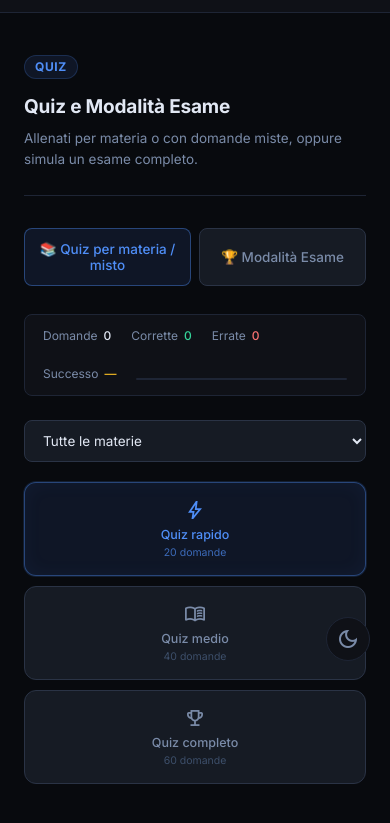
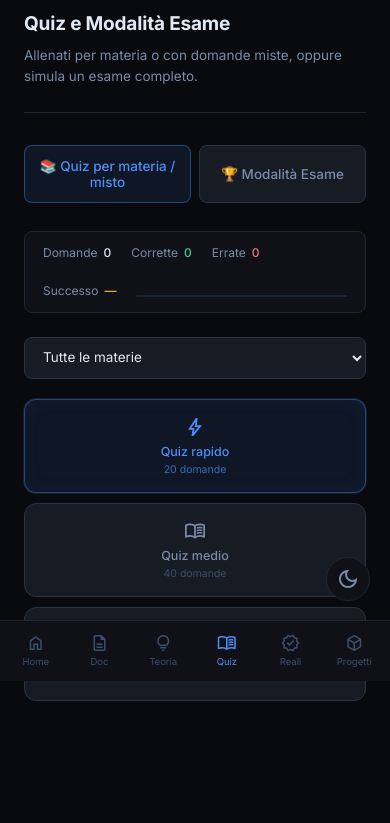
Before and after one commit to Pinas-coder/quiz-platform, a plain HTML site: page webpages/quiz.html in a window 390 px wide. Shown: the part 163-986 px from the top of the page. Drawn offline with nearby package versions, Linux system fonts and the light colour scheme.

Commit message:
salvataggio

```diff
--- a/design/style.css
+++ b/design/style.css
@@ -275,11 +275,11 @@
 .intro-card h2 { font-size: 18px; font-weight: 600; margin-bottom: .75rem; }
 .intro-card p  { font-size: 13px; color: var(--text2); margin-bottom: 1.5rem; line-height: 1.7; }
 
-.theme-toggle { position: fixed; bottom: 20px; right: 20px; width: 44px; height: 44px; border-radius: 50%; background: var(--surface); border: 1px solid var(--border); color: var(--text2); cursor: pointer; display: flex; align-items: center; justify-content: center; z-index: 300; }
+.theme-toggle { position: fixed; bottom: 80px; right: 20px; width: 44px; height: 44px; border-radius: 50%; background: var(--surface); border: 1px solid var(--border); color: var(--text2); cursor: pointer; display: flex; align-items: center; justify-content: center; z-index: 300; }
 .theme-toggle:hover { color: var(--accent); border-color: var(--accent); }
 
 .back-to-top {
-  position: fixed; bottom: 20px; right: 74px;
+  position: fixed; bottom: 80px; right: 74px;
   width: 44px; height: 44px; border-radius: 50%;
   background: var(--surface); border: 1px solid var(--border); color: var(--text2);
   cursor: pointer; display: flex; align-items: center; justify-content: center; z-index: 300;
@@ -290,7 +290,7 @@
 .back-to-top:hover { color: var(--accent); border-color: var(--accent); }
 
 @media (max-width: 780px) {
-  .back-to-top { bottom: 20px; right: 74px; }
+  .back-to-top { bottom: 80px; right: 74px; }
 }
 
 @media (max-width: 780px) {
@@ -419,3 +419,57 @@
   .site-nav-inner { flex-direction: column; align-items: flex-start; gap: .6rem; }
   .site-nav-links { width: 100%; }
 }
+/* ═══════════════════════════════════════════════════════════════════
+   BOTTOM NAV MOBILE — sostituisce il menu header sotto i 700px
+   ═══════════════════════════════════════════════════════════════════ */
+.mobile-bottom-nav {
+  display: none;
+}
+
+@media (max-width: 700px) {
+  /* Nasconde i link nell'header, resta solo il brand */
+  .site-nav-links,
+  .home-header nav.site-nav-links {
+    display: none;
+  }
+
+  .mobile-bottom-nav {
+    display: flex;
+    position: fixed;
+    bottom: 0; left: 0; right: 0;
+    z-index: 300;
+    background: var(--surface);
+    border-top: 1px solid var(--border);
+    padding: 6px 4px calc(6px + env(safe-area-inset-bottom));
+    justify-content: space-between;
+  }
+  .mobile-bottom-nav a {
+    flex: 1;
+    display: flex;
+    flex-direction: column;
+    align-items: center;
+    gap: 2px;
+    padding: 6px 2px;
+    text-decoration: none;
+    color: var(--text3);
+    font-size: 9.5px;
+    border-radius: var(--radius-sm);
+    transition: color .12s, background .12s;
+  }
+  .mobile-bottom-nav a .material-symbols-outlined {
+    font-size: 20px;
+  }
+  .mobile-bottom-nav a:active {
+    background: var(--glass);
+  }
+  .mobile-bottom-nav a.active {
+    color: var(--accent);
+  }
+
+  /* Evita che il contenuto finisca sotto la bottom bar */
+  .page-main,
+  .home-main,
+  .home-hero {
+    padding-bottom: 5.5rem;
+  }
+}
--- a/webpages/quiz.html
+++ b/webpages/quiz.html
@@ -11,6 +11,32 @@
   <link href="https://fonts.googleapis.com/css2?family=Material+Symbols+Outlined:wght,FILL@100..700,0..1&display=swap" rel="stylesheet">
 
   <link rel="stylesheet" href="/design/style.css">
+  <nav class="mobile-bottom-nav">
+  <a href="index.html">
+    <span class="material-symbols-outlined">home</span>
+    Home
+  </a>
+  <a href="documentazione.html">
+    <span class="material-symbols-outlined">description</span>
+    Doc
+  </a>
+  <a href="teoria.html">
+    <span class="material-symbols-outlined">lightbulb</span>
+    Teoria
+  </a>
+  <a href="quiz.html" class="active">
+    <span class="material-symbols-outlined">menu_book</span>
+    Quiz
+  </a>
+  <a href="quiz_reali.html">
+    <span class="material-symbols-outlined">verified</span>
+    Reali
+  </a>
+  <a href="progetti.html">
+    <span class="material-symbols-outlined">deployed_code</span>
+    Progetti
+  </a>
+</nav>
   <script src="/design/theme.js"></script>
 </head>
 <body>
```
Also changed, not shown: webpages/documentazione.html (+26 -0 lines), webpages/index.html (+26 -0 lines), webpages/progetti.html (+26 -0 lines), webpages/quiz_reali.html (+26 -0 lines), webpages/teoria.html (+26 -0 lines).
